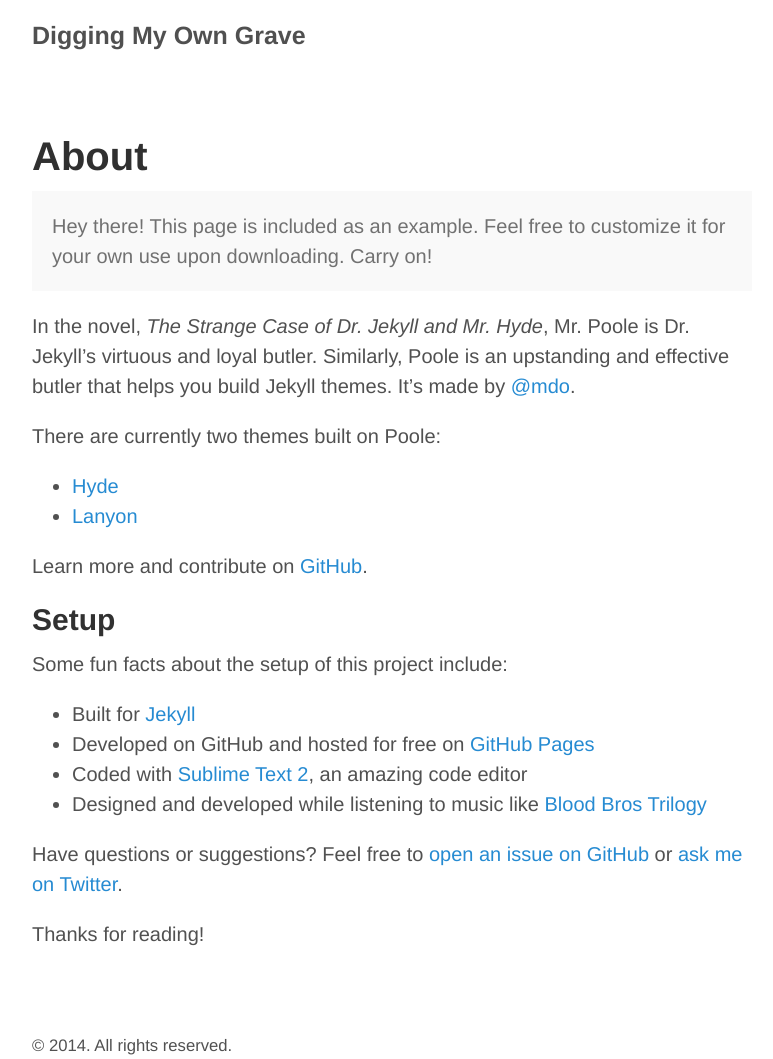
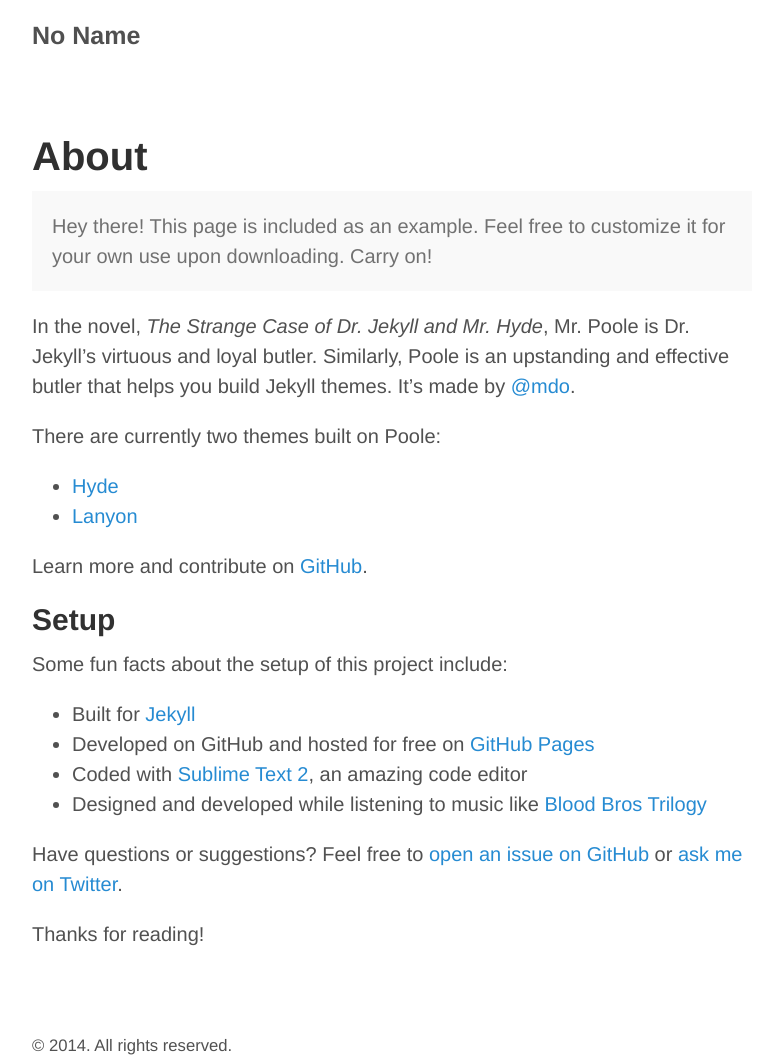
Before and after one commit to tjmapes/tjmapes.github.io, a Jekyll site: the page built from about.md, in a window 1280 px wide. Shown: the whole page, without its empty margins (248-1021 px from the left). Built offline with Jekyll 4.4.1, drawn with Linux system fonts in a browser that asks for light colours.

Commit message:
changes name, CNAME

```diff
--- a/CNAME
+++ b/CNAME
@@ -1 +1 @@
-www.tjmapes.rocks
+tjmapes.rocks
--- a/_config.yml
+++ b/_config.yml
@@ -3,9 +3,9 @@
 relative_permalinks: true
 
 # Setup
-title:            Digging My Own Grave
+title:            No Name
 tagline:
-url:              http://diggingmyowngrave.com
+url:              http://tjmapes.rocks
 paginate:         1
 baseurl:          /
 author:
```
